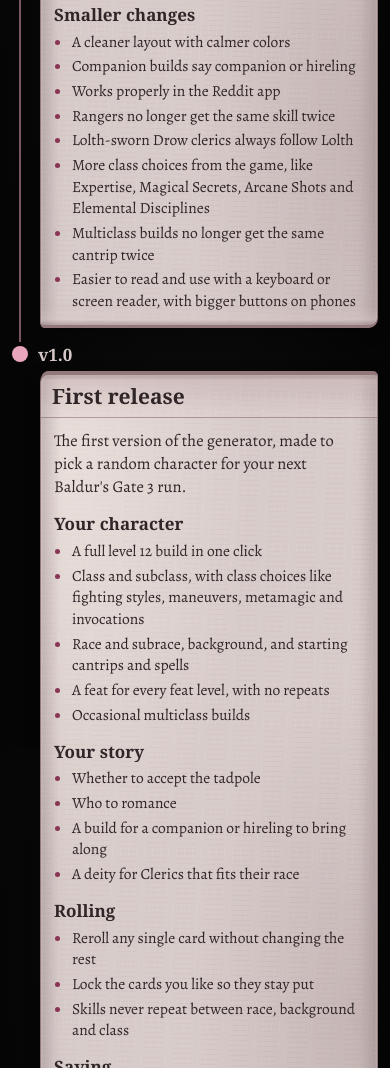
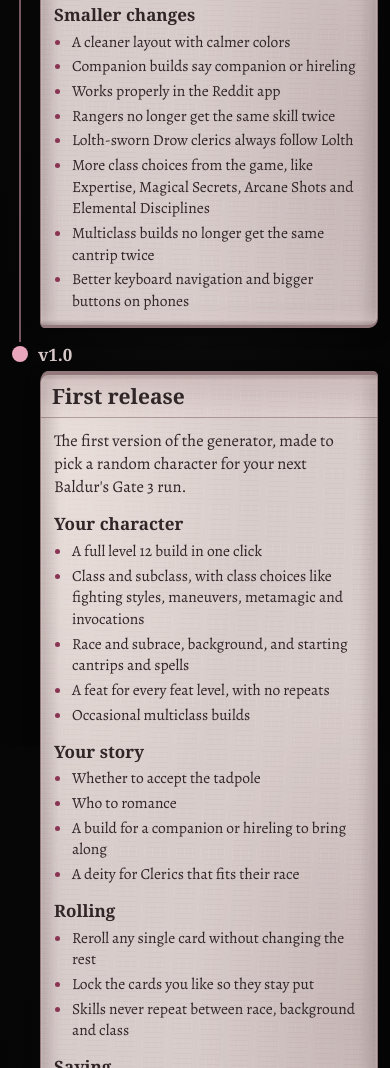
Before and after one commit to TheFallZ/BG3CharacterGenerator, a website: page whats-new/index.html in a window 390 px wide. Shown: the part 942-2010 px from the top of the page. Drawn offline with nearby package versions, Linux system fonts and the light colour scheme; a web font is replaced by a local one.

Commit message:
Reword the keyboard and phone line in What's new

```diff
--- a/whats-new/index.html
+++ b/whats-new/index.html
@@ -85,7 +85,7 @@
                 <li>Lolth-sworn Drow clerics always follow Lolth</li>
                 <li>More class choices from the game, like Expertise, Magical Secrets, Arcane Shots and Elemental Disciplines</li>
                 <li>Multiclass builds no longer get the same cantrip twice</li>
-                <li>Easier to read and use with a keyboard or screen reader, with bigger buttons on phones</li>
+                <li>Better keyboard navigation and bigger buttons on phones</li>
               </ul>
             </section>
           </div>
```
